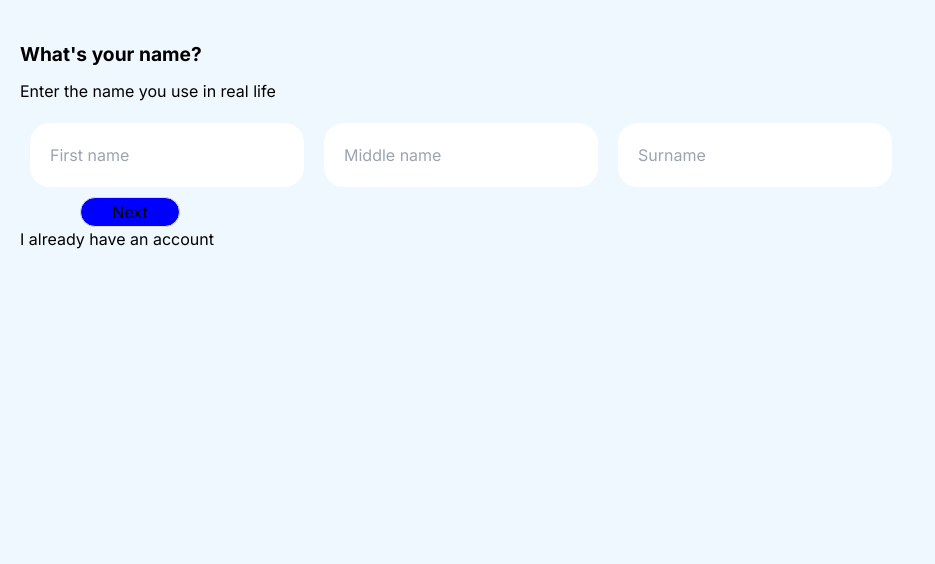
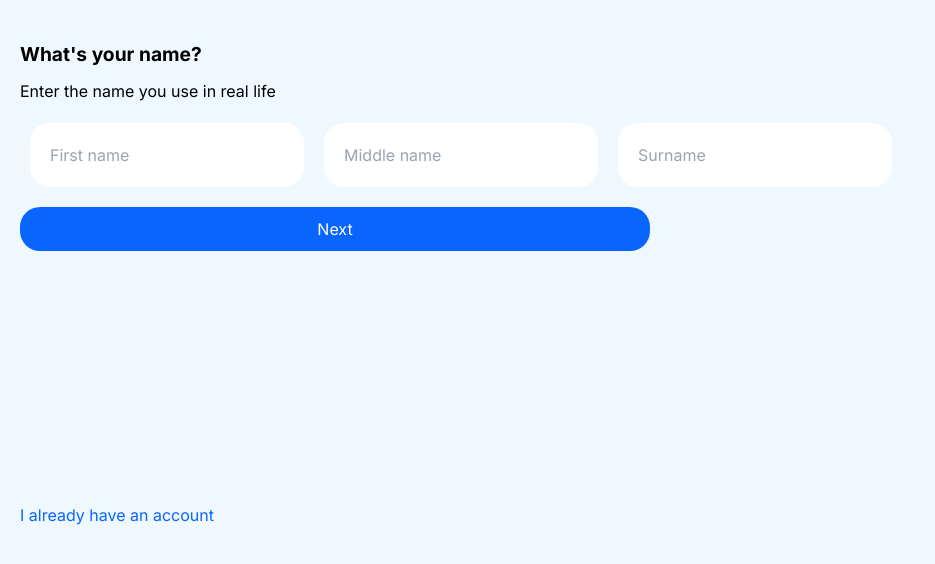
Before and after one commit to Preciousnnebuogor/App-Router, a Next.js app: page / in a window 1280 px wide. Shown: the top 564 px of the page, without its empty margins (0-935 px from the left). Built offline with nearby package versions, Linux system fonts and the light colour scheme.

Commit message:
added the submit button

```diff
--- a/src/app/navbar/name.module.scss
+++ b/src/app/navbar/name.module.scss
@@ -1,13 +1,11 @@
 .body {
   padding-top: 40px;
   margin-left: 20px;
-
 
   h1 {
     font-weight: bold;
     font-size: larger;
     margin-bottom: 10px;
-
   }
 
   p {
@@ -22,13 +20,18 @@
     margin: 10px;
   }
 
-  button{
+  .button {
     border-radius: 20px;
-    background-color: blue;
-    height: 30px;
-    width: 100px;
+    background-color: #0866ff;
+    width: 50%;
     align-items: center;
-    margin-left: 60px;
-    border: 1px solid #ddd;
+    margin-top: 10px;
+    padding: 10px;
+    color: white;
+  }
+
+  h3{
+    color: #0866ff;
+    margin-top: 20%;
   }
 }
```
Also changed, not shown: src/app/navbar/name.tsx (+6 -5 lines).
